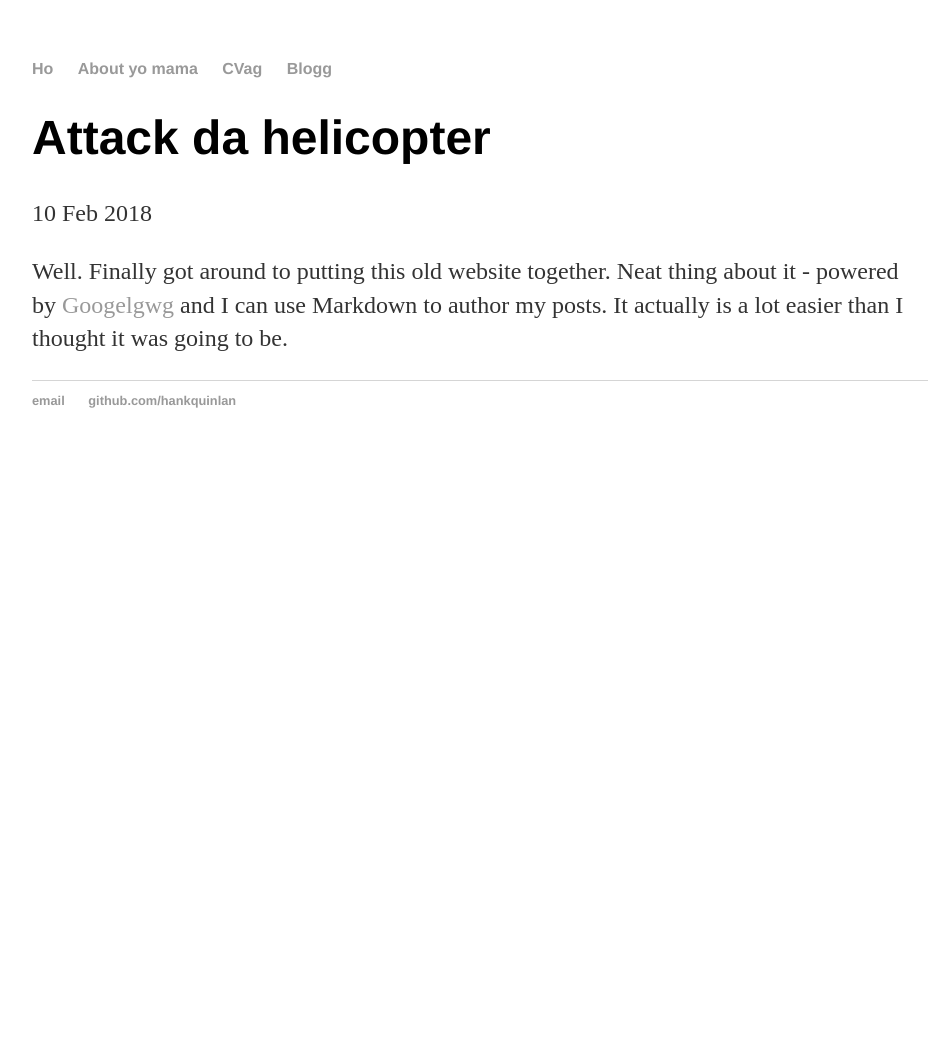
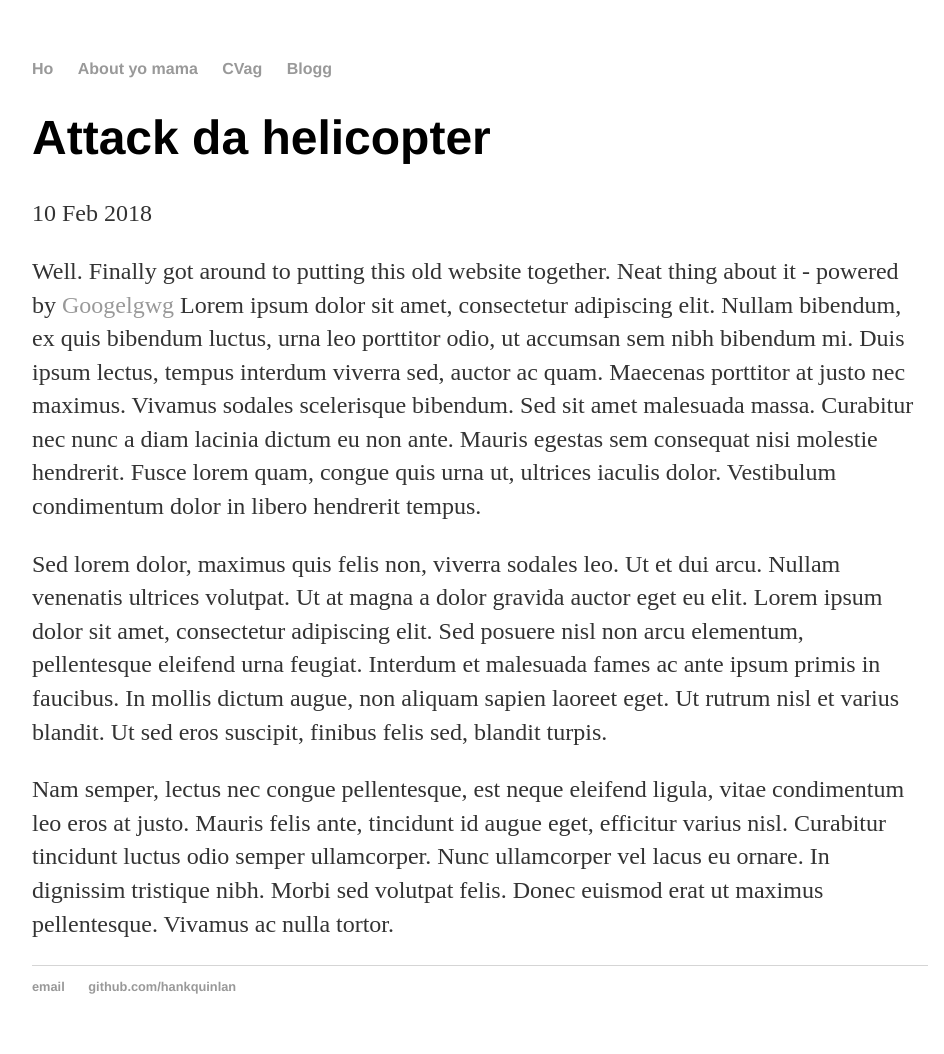
Before and after one commit to jonif0112/jonif0112.github.io, a Jekyll site: the page built from _posts/2018-02-10-hank-In-90s-WHAT.md, in a window 1280 px wide. Shown: the whole page, without its empty margins (160-1104 px from the left). Built offline with Jekyll 4.4.1, drawn with Linux system fonts in a browser that asks for light colours; before the commit the page ends 900 px from its top, so only the background shows below that.

Commit message:
Update 2018-02-10-hank-In-90s-WHAT.md

```diff
--- a/_posts/2018-02-10-hank-In-90s-WHAT.md
+++ b/_posts/2018-02-10-hank-In-90s-WHAT.md
@@ -4,4 +4,8 @@ title: "Attack da helicopter"
 date: 2018-02-10
 ---
 
-Well. Finally got around to putting this old website together. Neat thing about it - powered by [Googelgwg](google.com) and I can use Markdown to author my posts. It actually is a lot easier than I thought it was going to be.
+Well. Finally got around to putting this old website together. Neat thing about it - powered by [Googelgwg](google.com) Lorem ipsum dolor sit amet, consectetur adipiscing elit. Nullam bibendum, ex quis bibendum luctus, urna leo porttitor odio, ut accumsan sem nibh bibendum mi. Duis ipsum lectus, tempus interdum viverra sed, auctor ac quam. Maecenas porttitor at justo nec maximus. Vivamus sodales scelerisque bibendum. Sed sit amet malesuada massa. Curabitur nec nunc a diam lacinia dictum eu non ante. Mauris egestas sem consequat nisi molestie hendrerit. Fusce lorem quam, congue quis urna ut, ultrices iaculis dolor. Vestibulum condimentum dolor in libero hendrerit tempus.
+
+Sed lorem dolor, maximus quis felis non, viverra sodales leo. Ut et dui arcu. Nullam venenatis ultrices volutpat. Ut at magna a dolor gravida auctor eget eu elit. Lorem ipsum dolor sit amet, consectetur adipiscing elit. Sed posuere nisl non arcu elementum, pellentesque eleifend urna feugiat. Interdum et malesuada fames ac ante ipsum primis in faucibus. In mollis dictum augue, non aliquam sapien laoreet eget. Ut rutrum nisl et varius blandit. Ut sed eros suscipit, finibus felis sed, blandit turpis.
+
+Nam semper, lectus nec congue pellentesque, est neque eleifend ligula, vitae condimentum leo eros at justo. Mauris felis ante, tincidunt id augue eget, efficitur varius nisl. Curabitur tincidunt luctus odio semper ullamcorper. Nunc ullamcorper vel lacus eu ornare. In dignissim tristique nibh. Morbi sed volutpat felis. Donec euismod erat ut maximus pellentesque. Vivamus ac nulla tortor.
```
